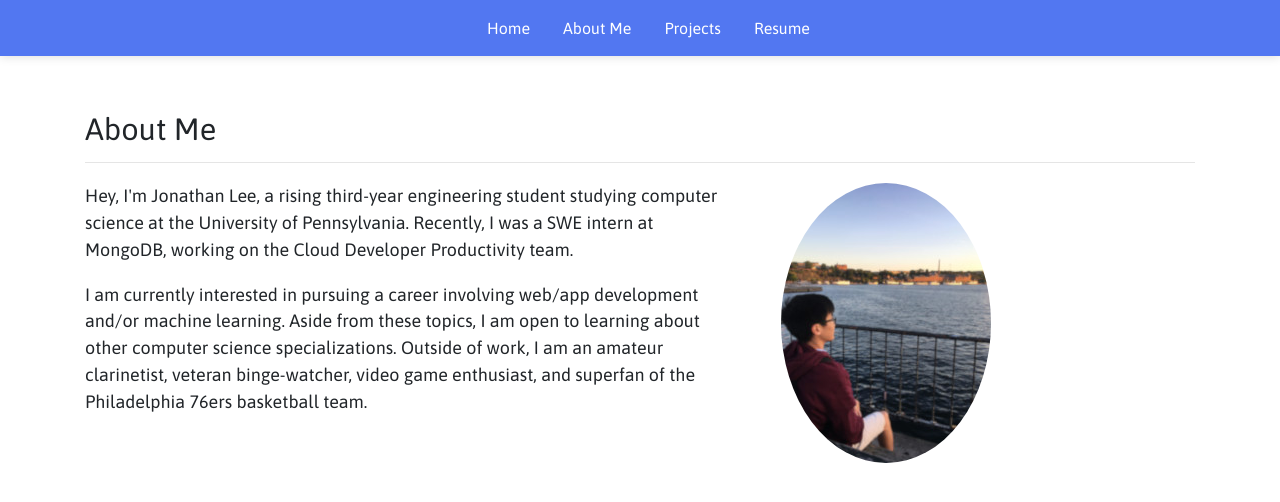
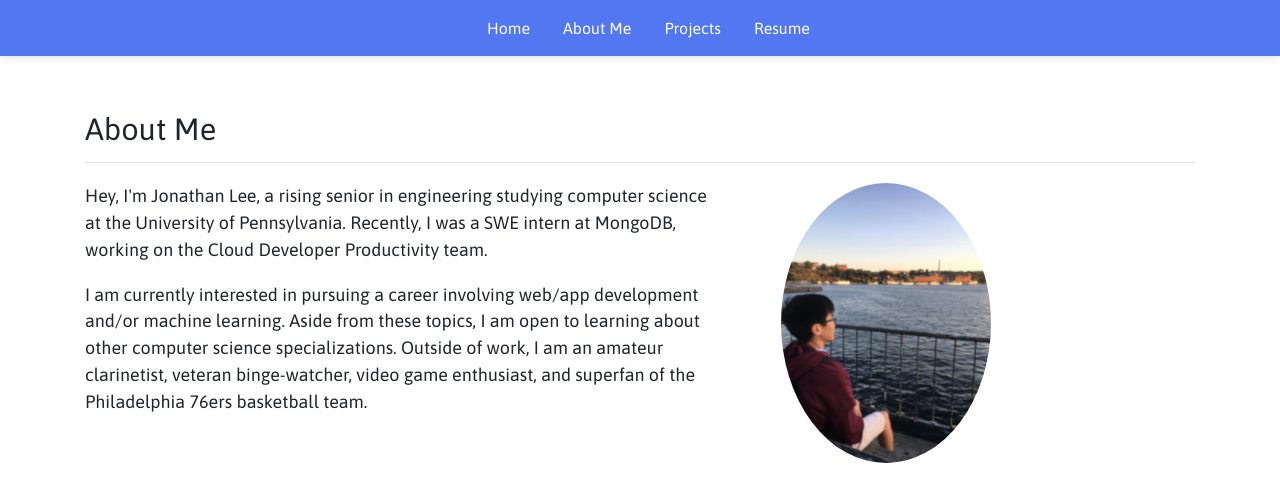
Before and after one commit to jonatlee/jonatlee.github.io, a React (Create React App) app: page /#/about in a window 1280 px wide. Shown: the top 502 px of the page. Built offline with nearby package versions, Linux system fonts and the light colour scheme.

Commit message:
updated about again

```diff
--- a/src/components/pages/About.js
+++ b/src/components/pages/About.js
@@ -12,8 +12,8 @@ class About extends React.Component {
                 <Row style={{marginTop: "0"}}>
                     <Col className="abt-left-col" xs={7}>
                         <div className="about-text p1">
-                            Hey, I'm Jonathan Lee, a rising third-year engineering
-                            student studying computer science
+                            Hey, I'm Jonathan Lee, a rising senior in
+                            engineering studying computer science
                             at the University of Pennsylvania.
                             Recently, I was a SWE intern at MongoDB, working on the
                             Cloud Developer Productivity team.
```
